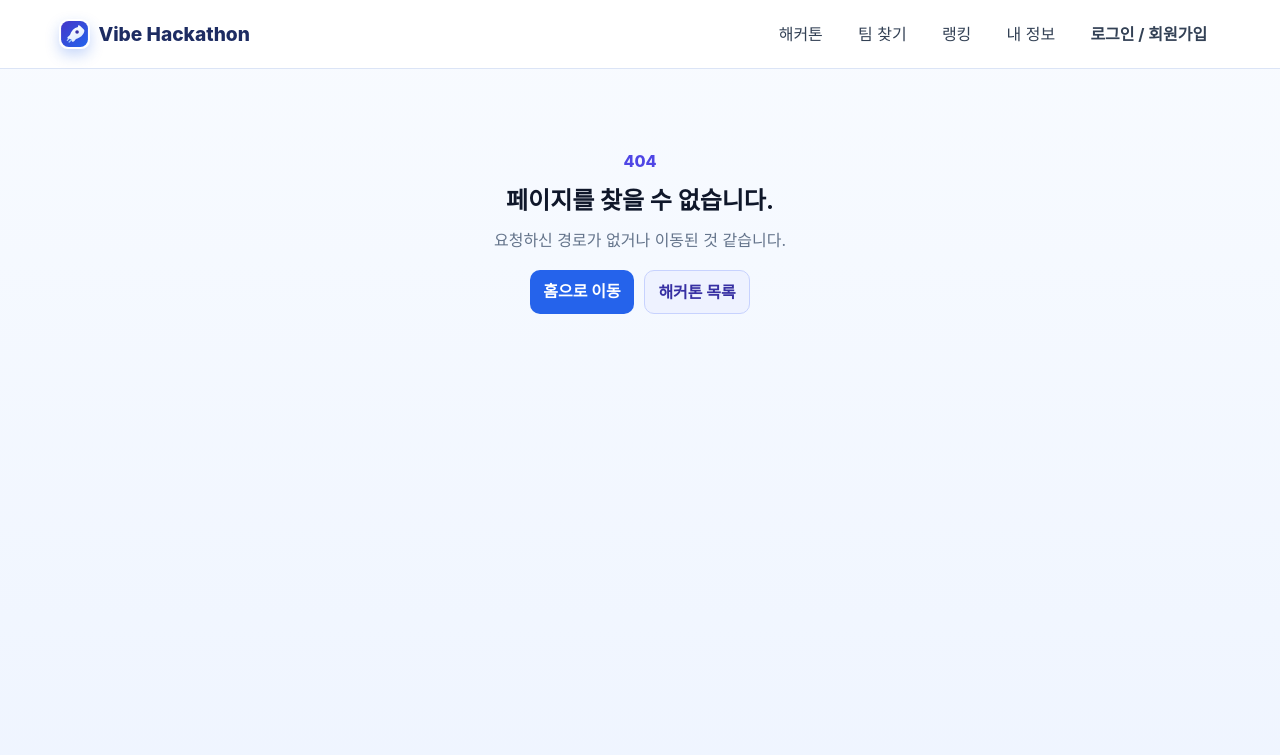
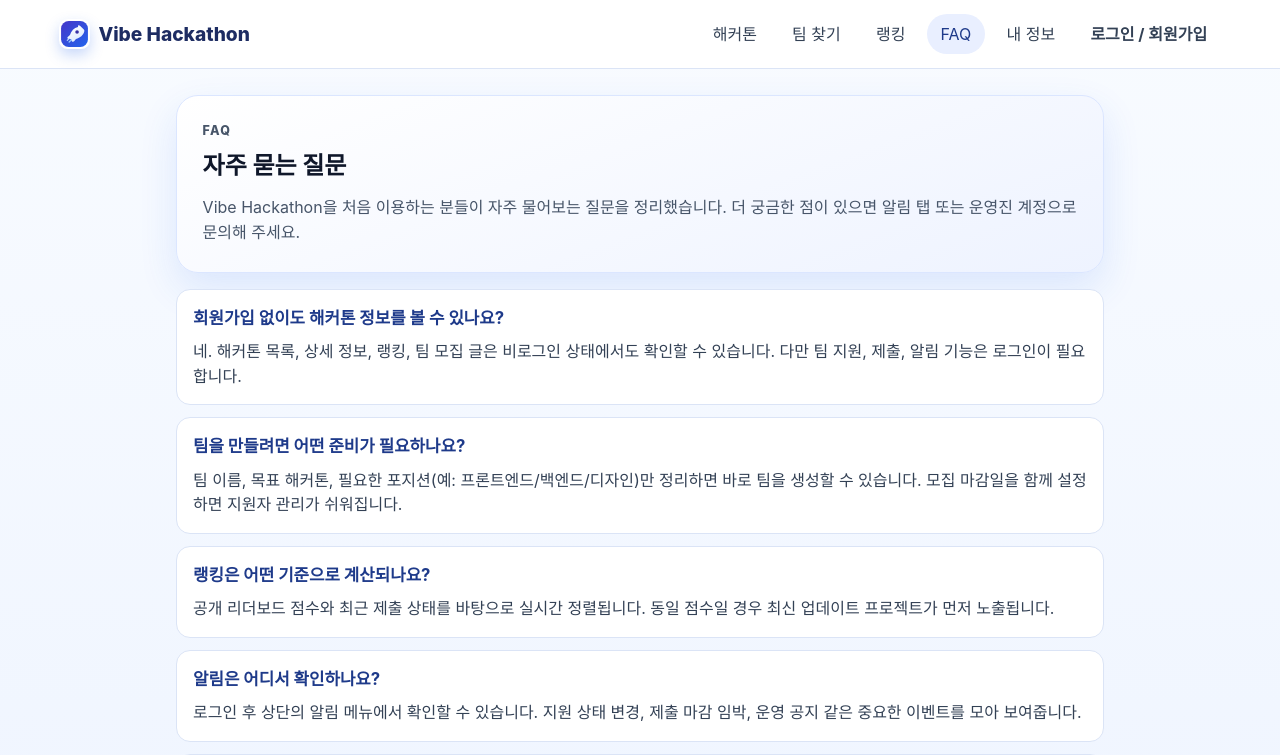
Before and after one commit to kangjung/hackathon-app, a Vue app: page /faq in a window 1280 px wide. Before the commit this address had no page. Shown: the top 755 px of the page. Built offline with nearby package versions, Linux system fonts and the light colour scheme.

Commit message:
feat: add FAQ page and navigation link

```diff
--- a/src/components/Header.vue
+++ b/src/components/Header.vue
@@ -9,6 +9,7 @@
         <router-link to="/hackathons">해커톤</router-link>
         <router-link to="/teams">팀 찾기</router-link>
         <router-link to="/rankings">랭킹</router-link>
+        <router-link to="/faq">FAQ</router-link>
         <router-link to="/me">내 정보</router-link>
         <router-link v-if="authStore.isLoggedIn" to="/notifications" class="notification-link">
           알림
--- a/src/router/index.js
+++ b/src/router/index.js
@@ -8,6 +8,7 @@ import Auth from '../views/Auth.vue'
 import MyProfile from '../views/MyProfile.vue'
 import Notifications from '../views/Notifications.vue'
 import TeamDetail from '../views/TeamDetail.vue'
+import Faq from '../views/Faq.vue'
 import NotFound from '../views/NotFound.vue'
 import { useAuthStore } from '../stores/auth'
 
@@ -21,6 +22,7 @@ const routes = [
   { path: '/teams/:teamCode', component: TeamDetail, props: true },
   { path: '/camp', redirect: (to) => ({ path: '/teams', query: to.query }) },
   { path: '/auth', component: Auth },
+  { path: '/faq', component: Faq },
   { path: '/me', component: MyProfile, meta: { requiresLogin: true } },
   { path: '/notifications', component: Notifications, meta: { requiresLogin: true } },
   { path: '/:pathMatch(.*)*', component: NotFound }
--- /dev/null
+++ b/src/views/Faq.vue
@@ -0,0 +1,101 @@
+<template>
+  <section class="faq-page">
+    <header class="hero">
+      <p class="eyebrow">FAQ</p>
+      <h1>자주 묻는 질문</h1>
+      <p>
+        Vibe Hackathon을 처음 이용하는 분들이 자주 물어보는 질문을 정리했습니다.
+        더 궁금한 점이 있으면 알림 탭 또는 운영진 계정으로 문의해 주세요.
+      </p>
+    </header>
+
+    <section class="faq-list" aria-label="자주 묻는 질문 목록">
+      <article v-for="item in faqItems" :key="item.question" class="faq-item">
+        <h2>{{ item.question }}</h2>
+        <p>{{ item.answer }}</p>
+      </article>
+    </section>
+  </section>
+</template>
+
+<script setup>
+const faqItems = [
+  {
+    question: '회원가입 없이도 해커톤 정보를 볼 수 있나요?',
+    answer:
+      '네. 해커톤 목록, 상세 정보, 랭킹, 팀 모집 글은 비로그인 상태에서도 확인할 수 있습니다. 다만 팀 지원, 제출, 알림 기능은 로그인이 필요합니다.'
+  },
+  {
+    question: '팀을 만들려면 어떤 준비가 필요하나요?',
+    answer:
+      '팀 이름, 목표 해커톤, 필요한 포지션(예: 프론트엔드/백엔드/디자인)만 정리하면 바로 팀을 생성할 수 있습니다. 모집 마감일을 함께 설정하면 지원자 관리가 쉬워집니다.'
+  },
+  {
+    question: '랭킹은 어떤 기준으로 계산되나요?',
+    answer:
+      '공개 리더보드 점수와 최근 제출 상태를 바탕으로 실시간 정렬됩니다. 동일 점수일 경우 최신 업데이트 프로젝트가 먼저 노출됩니다.'
+  },
+  {
+    question: '알림은 어디서 확인하나요?',
+    answer:
+      '로그인 후 상단의 알림 메뉴에서 확인할 수 있습니다. 지원 상태 변경, 제출 마감 임박, 운영 공지 같은 중요한 이벤트를 모아 보여줍니다.'
+  },
+  {
+    question: '운영진에게 문의하려면 어떻게 해야 하나요?',
+    answer:
+      '프로필 페이지의 운영자 계정 안내를 확인하거나, 공지에 표시된 연락 채널을 통해 문의하시면 됩니다. 빠른 답변이 필요하면 팀 코드와 해커톤명을 함께 전달해 주세요.'
+  }
+]
+</script>
+
+<style scoped>
+.faq-page {
+  max-width: 960px;
+  margin: 0 auto;
+  padding: 1.6rem 1rem 2.5rem;
+}
+.hero {
+  border: 1px solid #dbe6ff;
+  border-radius: 22px;
+  padding: 1.6rem;
+  background: linear-gradient(160deg, #ffffff 0%, #eef3ff 100%);
+  box-shadow: 0 16px 38px rgba(37, 99, 235, 0.12);
+}
+.eyebrow {
+  margin: 0;
+  color: #3730a3;
+  font-weight: 800;
+  font-size: 0.78rem;
+  letter-spacing: 0.1em;
+}
+h1 {
+  margin: 0.45rem 0 0.65rem;
+  color: #0f172a;
+}
+.hero p {
+  margin: 0;
+  color: #475569;
+  line-height: 1.6;
+}
+.faq-list {
+  margin-top: 1rem;
+  display: grid;
+  gap: 0.75rem;
+}
+.faq-item {
+  border: 1px solid #dbe4f6;
+  border-radius: 14px;
+  background: #fff;
+  padding: 1rem;
+}
+.faq-item h2 {
+  margin: 0;
+  color: #1e3a8a;
+  font-size: 1.05rem;
+}
+.faq-item p {
+  margin: 0.5rem 0 0;
+  color: #334155;
+  line-height: 1.55;
+}
+</style>
```
